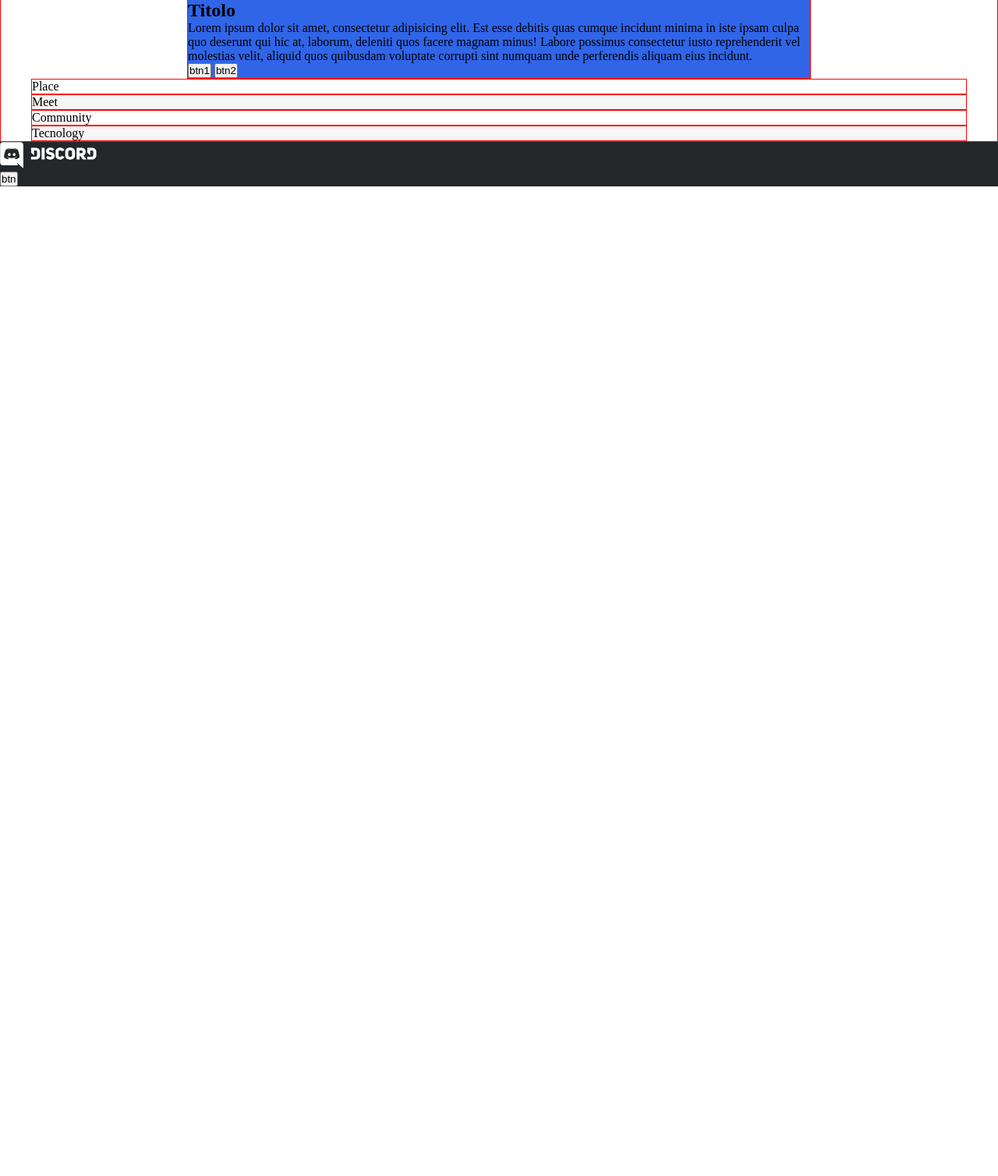
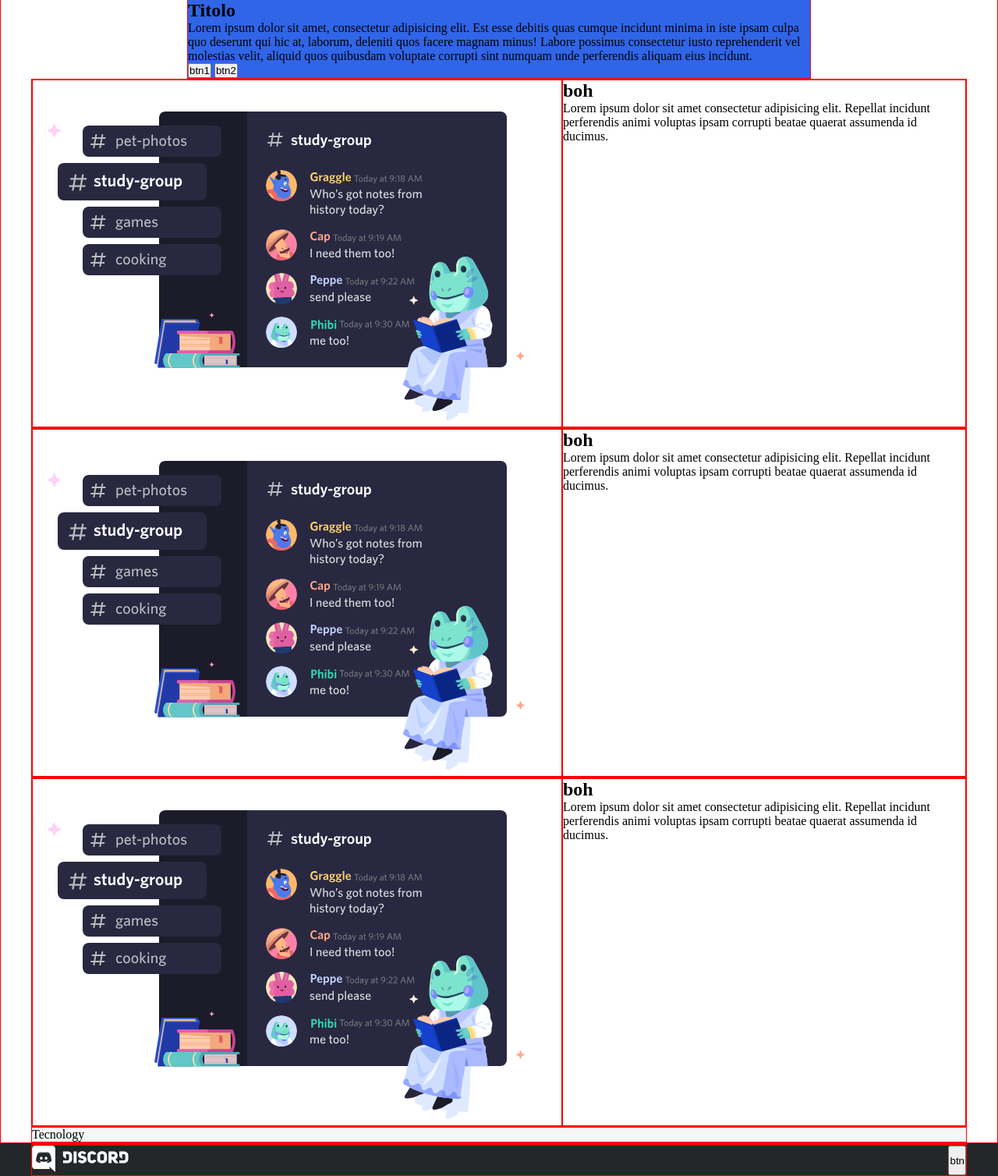
Before and after one commit to AgostinoCaruso/htmlcss-struttura-discord, a plain HTML site: page index.html in a window 1280 px wide. Shown: the part 42-1550 px from the top of the page at 78% size. Before the commit the page ends 800 px from the top, so only its background shows below. Drawn offline with Linux system fonts and the light colour scheme.

Commit message:
added main grill

```diff
--- a/index.html
+++ b/index.html
@@ -30,13 +30,37 @@
         <div class="debugger">
             <section class="debugger  container-800px bg-blue  auto-center">
                 <h1>Titolo</h1>
-                <p>Lorem ipsum dolor sit amet, consectetur adipisicing elit. Est esse debitis quas cumque incidunt minima in iste ipsam culpa quo deserunt qui hic at, laborum, deleniti quos facere magnam minus! Labore possimus consectetur iusto reprehenderit vel molestias velit, aliquid quos quibusdam voluptate corrupti sint numquam unde perferendis aliquam eius incidunt.</p>
+                <p>Lorem ipsum dolor sit amet, consectetur adipisicing elit. Est esse debitis quas cumque incidunt
+                    minima in iste ipsam culpa quo deserunt qui hic at, laborum, deleniti quos facere magnam minus!
+                    Labore possimus consectetur iusto reprehenderit vel molestias velit, aliquid quos quibusdam
+                    voluptate corrupti sint numquam unde perferendis aliquam eius incidunt.</p>
                 <button>btn1</button>
                 <button>btn2</button>
             </section>
-            <section class="debugger  container-1200px bg-white  auto-center">Place</section>
-            <section class="debugger  container-1200px bg-grey  auto-center">Meet</section>
-            <section class="debugger  container-1200px bg-white  auto-center">Community</section>
+            <section class="debugger  container-1200px bg-white  auto-center d-flex">
+                <div class="img-panel debugger"><img src="img/item1.svg" alt="boh"></div>
+                <div class="txt-panel debugger">
+                    <h2>boh</h2>
+                    <p>Lorem ipsum dolor sit amet consectetur adipisicing elit. Repellat incidunt perferendis animi
+                        voluptas ipsam corrupti beatae quaerat assumenda id ducimus.</p>
+                </div>
+            </section>
+            <section class="debugger  container-1200px bg-white  auto-center d-flex flex-dir-rowrev">
+                <div class="img-panel debugger"><img src="img/item1.svg" alt="boh"></div>
+                <div class="txt-panel debugger">
+                    <h2>boh</h2>
+                    <p>Lorem ipsum dolor sit amet consectetur adipisicing elit. Repellat incidunt perferendis animi
+                        voluptas ipsam corrupti beatae quaerat assumenda id ducimus.</p>
+                </div>
+            </section>
+            <section class="debugger  container-1200px bg-white  auto-center d-flex">
+                <div class="img-panel debugger"><img src="img/item1.svg" alt="boh"></div>
+                <div class="txt-panel debugger">
+                    <h2>boh</h2>
+                    <p>Lorem ipsum dolor sit amet consectetur adipisicing elit. Repellat incidunt perferendis animi
+                        voluptas ipsam corrupti beatae quaerat assumenda id ducimus.</p>
+                </div>
+            </section>
             <section class="debugger  container-1200px bg-grey  auto-center">Tecnology</section>
         </div>
 
@@ -44,11 +68,11 @@
     <!-- footer -->
     <footer>
         <!-- top-panel -->
-        <div class="top-panel">
+        <div class="top-panel container-1200px debugger auto-center">
 
         </div>
         <!-- bottom-panel -->
-        <div class="bottom-panel">
+        <div class="bottom-panel container-1200px debugger auto-center d-flex space-bet">
             <div>
                 <img src="img/logo.svg" alt="logo discord">
             </div>
```
